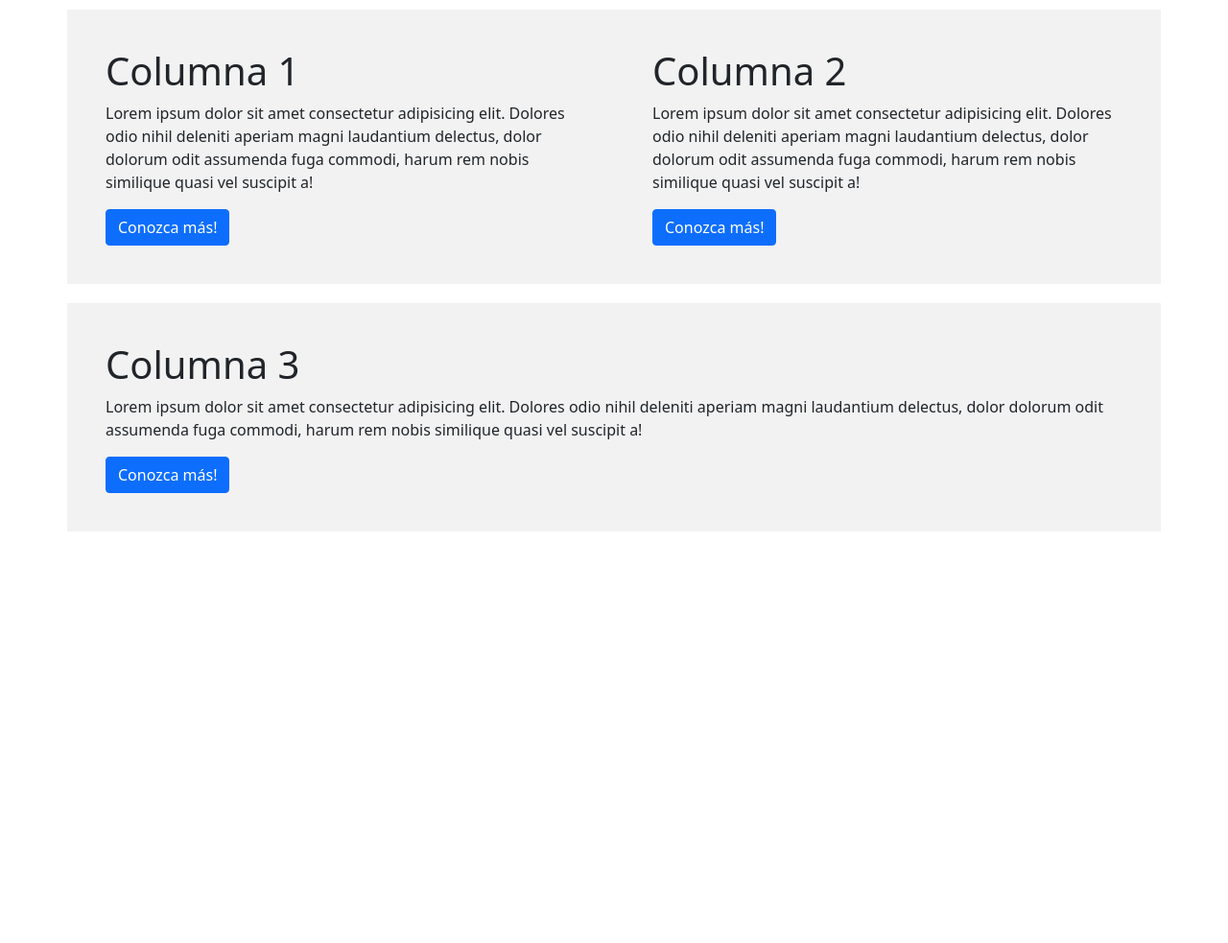
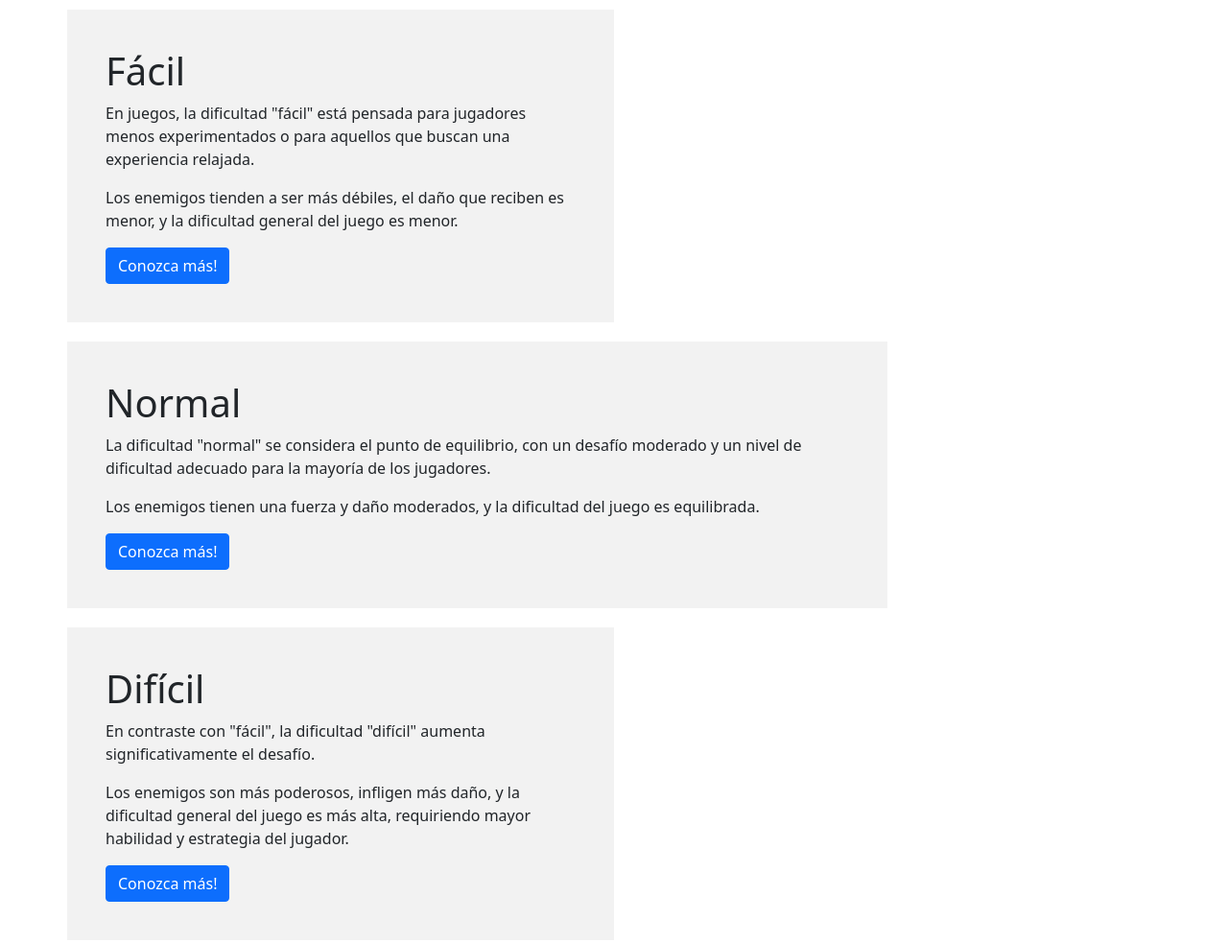
Before and after one commit to MARSFOREVER472/Bootstrap5, a plain HTML site: page grid/grid.html in a window 1280 px wide. Shown: the whole page at 96% size. Before the commit the page ends 800 px from the top, so only its background shows below. Drawn offline with Linux system fonts and the light colour scheme.

Commit message:
Modificando contextos!!!!!

```diff
--- a/grid/grid.html
+++ b/grid/grid.html
@@ -33,27 +33,24 @@
         -->
 
         <div class="row">
-            <div class="col-12 col-sm-6">
-                <h1>Columna 1</h1>
-                <p>Lorem ipsum dolor sit amet consectetur adipisicing elit. Dolores odio nihil
-                deleniti aperiam magni laudantium delectus, dolor dolorum odit assumenda fuga
-                commodi, harum rem nobis similique quasi vel suscipit a!</p>
+            <div class="col-12 col-lg-6">
+                <h1>Fácil</h1>
+                <p>En juegos, la dificultad "fácil" está pensada para jugadores menos experimentados o para aquellos que buscan una experiencia relajada.</p>
+                <p>Los enemigos tienden a ser más débiles, el daño que reciben es menor, y la dificultad general del juego es menor.</p>
                 <button class="btn btn-primary">Conozca más!</button>
             </div>
 
-            <div class="col-12 col-sm-6">
-                <h1>Columna 2</h1>
-                <p>Lorem ipsum dolor sit amet consectetur adipisicing elit. Dolores odio nihil
-                deleniti aperiam magni laudantium delectus, dolor dolorum odit assumenda fuga
-                commodi, harum rem nobis similique quasi vel suscipit a!</p>
+            <div class="col-9">
+                <h1>Normal</h1>
+                <p>La dificultad "normal" se considera el punto de equilibrio, con un desafío moderado y un nivel de dificultad adecuado para la mayoría de los jugadores.</p>
+                <p>Los enemigos tienen una fuerza y daño moderados, y la dificultad del juego es equilibrada.</p>
                 <button class="btn btn-primary">Conozca más!</button>
             </div>
 
-            <div class="col-12">
-                <h1>Columna 3</h1>
-                <p>Lorem ipsum dolor sit amet consectetur adipisicing elit. Dolores odio nihil
-                deleniti aperiam magni laudantium delectus, dolor dolorum odit assumenda fuga
-                commodi, harum rem nobis similique quasi vel suscipit a!</p>
+            <div class="col-12 col-lg-6">
+                <h1>Difícil</h1>
+                <p>En contraste con "fácil", la dificultad "difícil" aumenta significativamente el desafío. </p>
+                <p>Los enemigos son más poderosos, infligen más daño, y la dificultad general del juego es más alta, requiriendo mayor habilidad y estrategia del jugador.</p>
                 <button class="btn btn-primary">Conozca más!</button>
             </div>
         </div>
```
